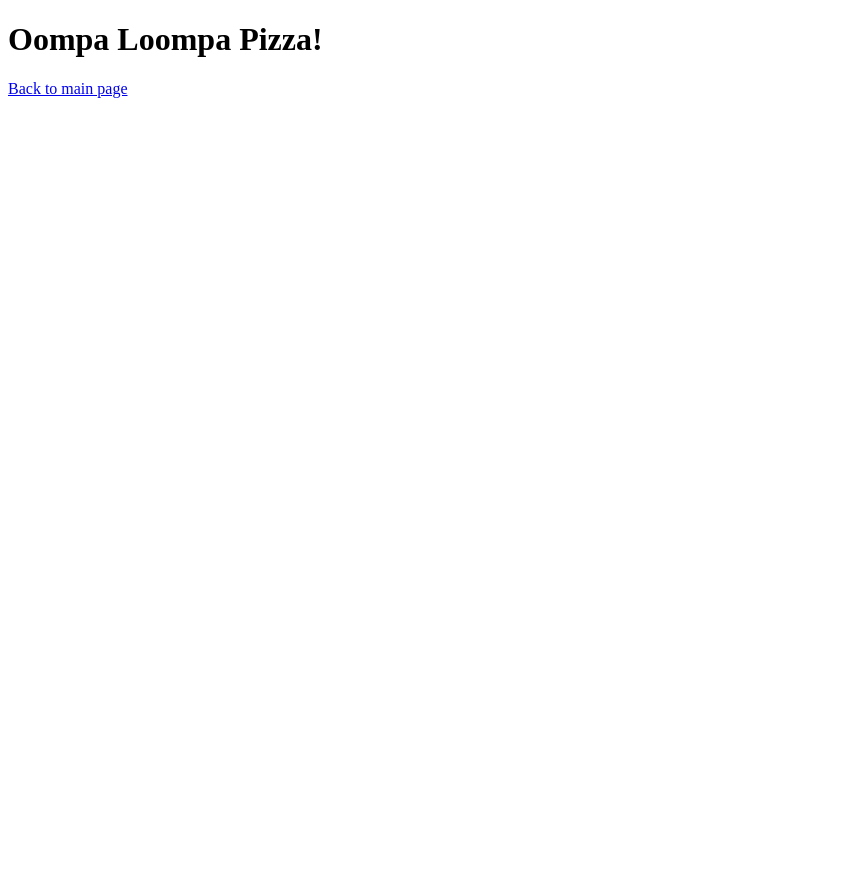
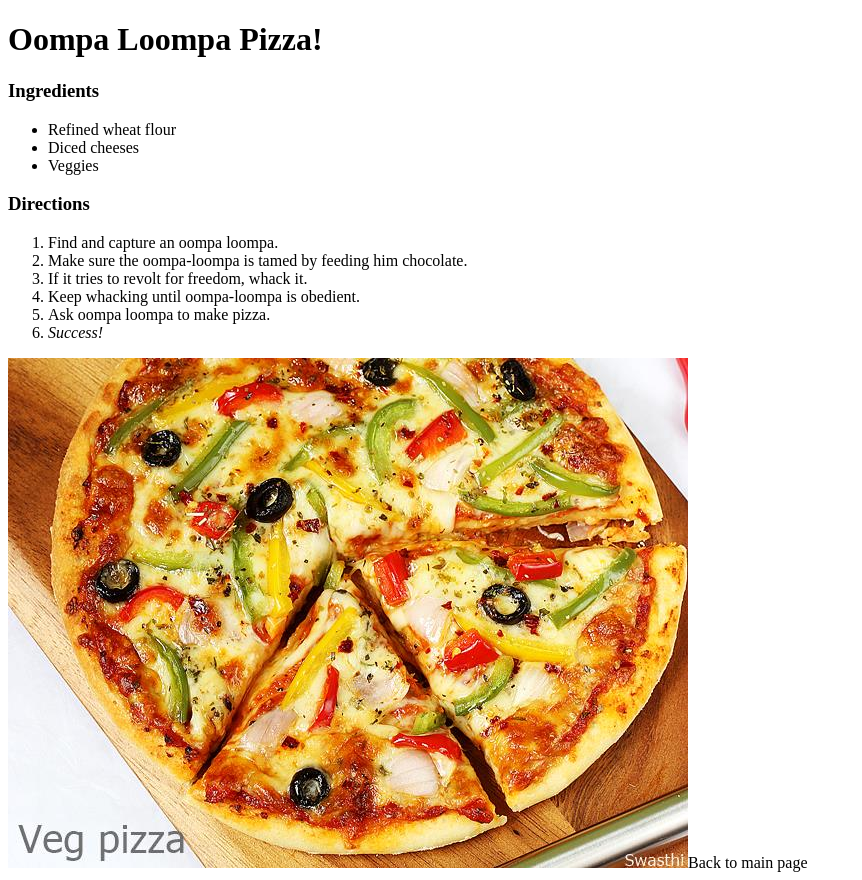
Before and after one commit to fryedapple/odin_recipes, a plain HTML site: page recipes/pizza.html in a window 1280 px wide. Shown: the whole page, without its empty margins (0-862 px from the left). Before the commit the page ends 800 px from the top, so only its background shows below. Drawn offline with Linux system fonts and the light colour scheme.

Commit message:
Completed pizza.html, made blank files for burger and potion of life.

```diff
--- a/recipes/pizza.html
+++ b/recipes/pizza.html
@@ -8,6 +8,29 @@
 </head>
 <body>
     <h1>Oompa Loompa Pizza!</h1>
+    <p></p>
+    <p></p>
+    <h3><b>Ingredients</b></h3>
+    <ul>
+        <li>Refined wheat flour</li>
+        <li>Diced cheeses</li>
+        <li>Veggies</li>
+    </ul>
+
+    <h3><b>Directions</b></h3>
+
+    <ol>
+        <li>Find and capture an oompa loompa.</li>
+        <li>Make sure the oompa-loompa is tamed by feeding him chocolate.</li>
+        <li>If it tries to revolt for freedom, whack it.</li>
+        <li>Keep whacking until oompa-loompa is obedient.</li>
+        <li>Ask oompa loompa to make pizza.</li>
+        <li><i>Success!</i></li>
+    </ol>
+
+
+
+    <img src="../images/pizza-recipe-1.jpg" alt="Said Pizza"
 
     <a href = "../index.html">Back to main page</a>
 
```
Also changed, not shown: images/burger.jpg (added), images/pizza-recipe-1.jpg (added), images/potion of life.jpg (added), recipes/burger.html (added), recipes/potion_life.html (added).
